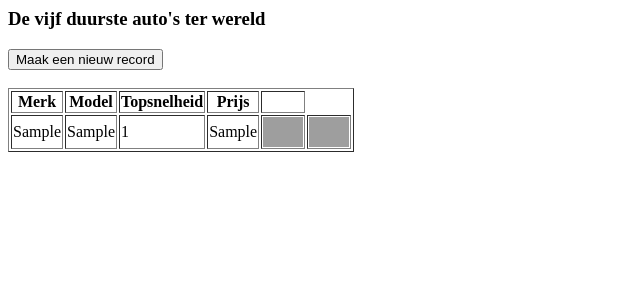
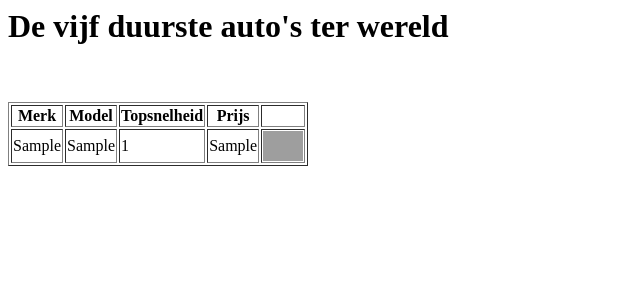
Before and after one commit to MFMvanderholst/php-pdo-crud-toets, a PHP site: page / in a window 1280 px wide. Shown: the top 300 px of the page, without its empty margins (0-640 px from the left). Run offline with PHP 8.4, Linux system fonts and the light colour scheme; tables that the repository leaves empty or names only in its code hold one stand-in row (values such as "Sample post"); grey boxes are pictures that could not be loaded.

Commit message:
tabel is er nu nog een afbeelding

```diff
--- a/read.php
+++ b/read.php
@@ -40,19 +40,14 @@ foreach($result as $info) {
                             <img src='img/rood-kruis-png-.avif' alt='cross' alt='cross' style='width: 40px;'>
                         </a>
                     </td>
-                    <td>
-                        <a href='update.php?Id=$info->Id'>
-                            <img src='img/b_edit.png' alt='cross' alt='cross' style='width: 40px;'>
-                        </a>
-                    </td>
                   </tr>";
 }
 ?>
 
-<h3>De vijf duurste auto's ter wereld</h3>
+<h1>De vijf duurste auto's ter wereld</h1>
 
 <a href="index.php">
-    <input type="button" value="Maak een nieuw record">
+
 </a>
 
 <br><br>
```
